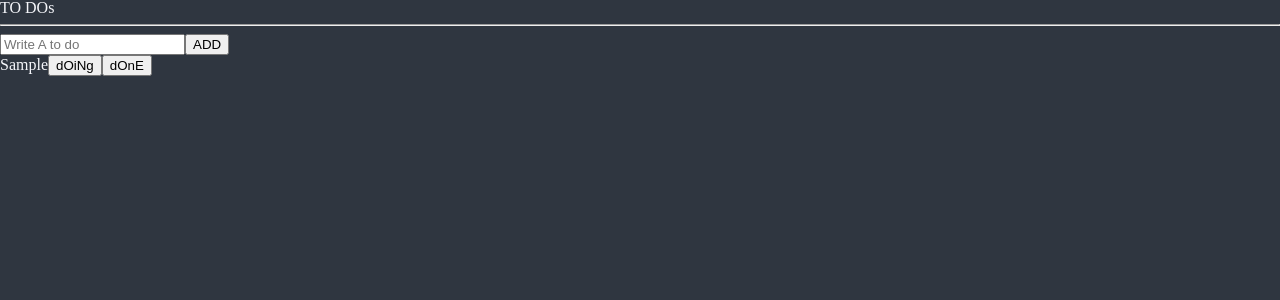
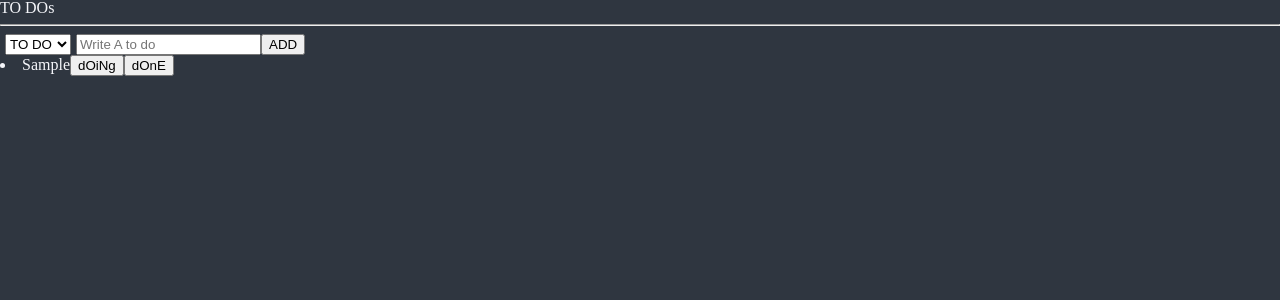
Before and after one commit to hobeats/react-challenge-3, a React (Create React App) app: page / in a window 1280 px wide. Both pictures are taken after typing "Sample" into the empty fields and a click on the button "ADD". Shown: the top 300 px of the page. Built offline with nearby package versions, Linux system fonts and the light colour scheme.

Commit message:
based_todo

```diff
--- a/src/atoms.tsx
+++ b/src/atoms.tsx
@@ -1,12 +1,32 @@
-import { atom } from "recoil";
+import { atom, selector } from "recoil";
+
+export const enum Categories {
+  "TO_DO" = "TO_DO",
+  "DOING" = "DOING",
+  "DONE" = "DONE",
+}
 
 export interface IToDos {
   text: string;
   id: number;
-  category: "TO_DO" | "DOING" | "DONE";
+  category: Categories;
 }
 
 export const ToDoState = atom<IToDos[]>({
   key: "toDo",
   default: [],
 });
+
+export const categoryState = atom<Categories>({
+  key: "category",
+  default: Categories.TO_DO,
+});
+
+export const toDoSelector = selector({
+  key: "toDoSelector",
+  get: ({ get }) => {
+    const toDos = get(ToDoState);
+    const cat = get(categoryState);
+    return toDos.filter((toDo) => toDo.category === cat);
+  },
+});
--- a/src/components/CreateToDo.tsx
+++ b/src/components/CreateToDo.tsx
@@ -1,6 +1,6 @@
 import { useForm } from "react-hook-form";
-import { useRecoilState, useSetRecoilState } from "recoil";
-import { ToDoState } from "../atoms";
+import { useRecoilState, useRecoilValue, useSetRecoilState } from "recoil";
+import { ToDoState, categoryState } from "../atoms";
 
 interface IForm {
   toDo: string;
@@ -8,10 +8,11 @@ interface IForm {
 
 function CreateToDo() {
   const setToDos = useSetRecoilState(ToDoState);
+  const category = useRecoilValue(categoryState);
   const { register, handleSubmit, setValue } = useForm<IForm>();
   const onSubmit = ({ toDo }: IForm) => {
     setToDos((oldToDos) => [
-      { text: toDo, id: Date.now(), category: "TO_DO" },
+      { text: toDo, id: Date.now(), category},
       ...oldToDos,
     ]);
     setValue("toDo", "");
--- a/src/components/ToDo.tsx
+++ b/src/components/ToDo.tsx
@@ -1,5 +1,5 @@
 import { useSetRecoilState } from "recoil";
-import { IToDos, ToDoState } from "../atoms";
+import { Categories, IToDos, ToDoState } from "../atoms";
 
 function ToDo({ text, category, id }: IToDos) {
   const setToDos = useSetRecoilState(ToDoState);
@@ -21,18 +21,18 @@ function ToDo({ text, category, id }: IToDos) {
   return (
     <li>
       <span>{text}</span>
-      {category !== "DOING" && (
-        <button name="DOING" onClick={onClick}>
+      {category !== Categories.DOING && (
+        <button name={Categories.DOING} onClick={onClick}>
           dOiNg
         </button>
       )}
-      {category !== "TO_DO" && (
-        <button name="TO_DO" onClick={onClick}>
+      {category !== Categories.TO_DO && (
+        <button name={Categories.TO_DO} onClick={onClick}>
           tO dO
         </button>
       )}
-      {category !== "DONE" && (
-        <button name="DONE" onClick={onClick}>
+      {category !== Categories.DONE && (
+        <button name={Categories.DONE} onClick={onClick}>
           dOnE
         </button>
       )}
--- a/src/components/ToDoList.tsx
+++ b/src/components/ToDoList.tsx
@@ -1,20 +1,37 @@
-import { useRecoilValue } from "recoil";
+import { useRecoilState, useRecoilValue } from "recoil";
 import CreateToDo from "./CreateToDo";
-import { ToDoState } from "../atoms";
+import { Categories, ToDoState, categoryState, toDoSelector } from "../atoms";
 import ToDo from "./ToDo";
+import userEvent from "@testing-library/user-event";
 
 function ToDoList() {
-  const toDos = useRecoilValue(ToDoState);
+  const toDos = useRecoilValue(toDoSelector);
+  const [cat, setCat] = useRecoilState(categoryState);
+  function onInput(event: React.FormEvent<HTMLSelectElement>) {
+    setCat(event.currentTarget.value as any);
+  }
   return (
     <div>
       <h1>TO DOs</h1>
       <hr />
-      <CreateToDo />
-      <ul>
-        {toDos.map((toDo) => (
-          <ToDo key={toDo.id} {...toDo}/>
+      <div
+        style={{
+          display: "flex",
+          alignItems: "center",
+          gap: "5px",
+          padding: "0px 5px",
+        }}
+      >
+        <select style={{ height: 21 }} onInput={onInput}>
+          <option value={Categories.TO_DO}>TO DO</option>
+          <option value={Categories.DOING}>DOING</option>
+          <option value={Categories.DONE}>DONE</option>
+        </select>
+        <CreateToDo />
+      </div>
+      {toDos?.map((toDo) => (
+          <ToDo key={toDo.id} {...toDo} />
         ))}
-      </ul>
     </div>
   );
 }
```
